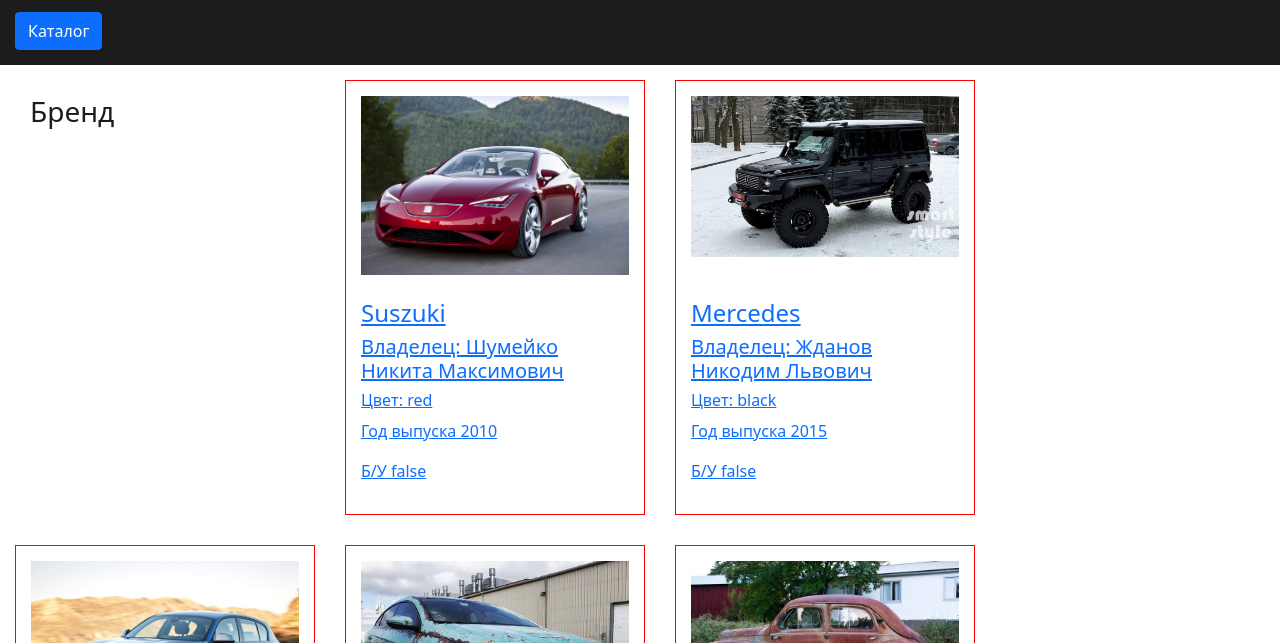
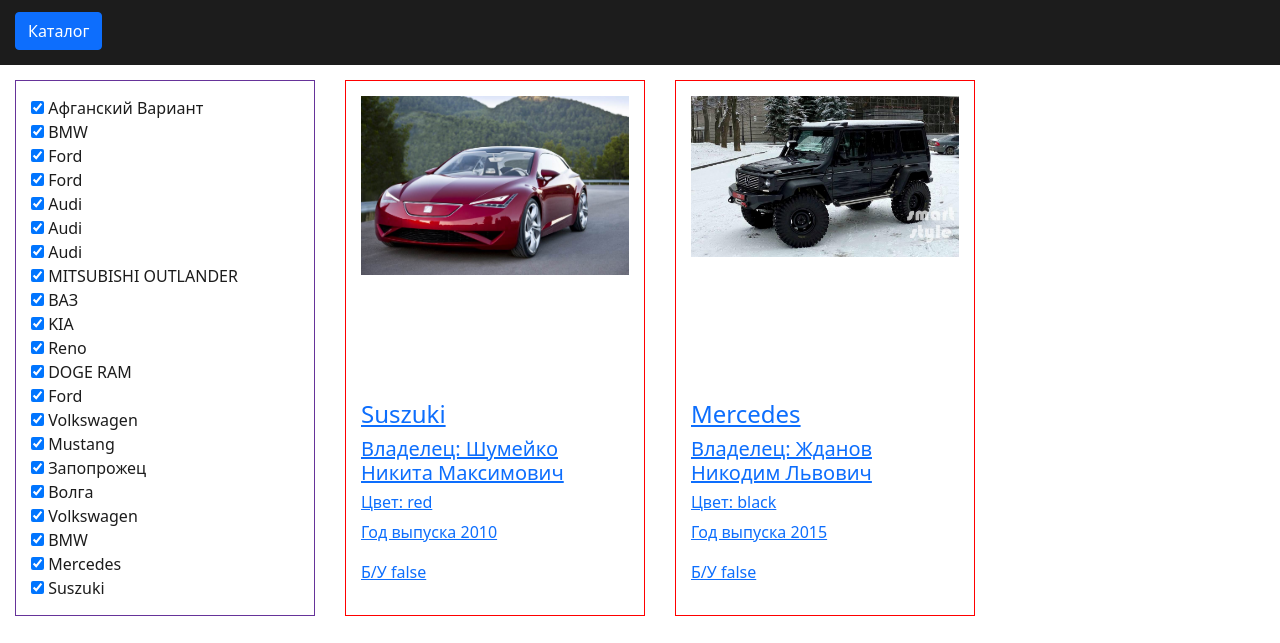
Before and after one commit to RostislavSuslov/markup-js, a plain HTML site: page index.html in a window 1280 px wide. Shown: the part 103-746 px from the top of the page. Drawn offline with nearby package versions, Linux system fonts and the light colour scheme.

Commit message:
create filter items

```diff
--- a/index.js
+++ b/index.js
@@ -374,8 +374,15 @@
 };
 
 function _createFiltersColumn() {
+    const productLoyout = document.querySelector(".product-layout");
     const filtersContainer = document.createElement("div");
     filtersContainer.className = "filters-container";
+
+    const filterGroup = document.createElement("div");
+    filterGroup.className = "filters-group";
+
+    productLoyout.insertBefore(filtersContainer, productLoyout.firstChild);
+    filtersContainer.insertBefore(filterGroup, filtersContainer.firstChild);
 
     const filtersTitle = [];
     var productBrand = document.querySelectorAll(".product-brand");
@@ -383,33 +390,23 @@
     function allBrand() {
         productBrand.forEach(function (title) {
             var title = title.textContent;
+            title.toString();
             filtersTitle.unshift(title);
         });
-    }
+    };
     allBrand();
 
 
-    console.log(filtersTitle);
+    var htmlFilters = filtersTitle.map(function (filterItem) {
+        return ` <div class="filter-item-box">
+                   <input type="checkbox" id="item-${filterItem}" checked>
+                   <label for="item-${filterItem}">${filterItem}</label>
+                 </div>`;
+    });
+    const joinFilters = htmlFilters.join('');
 
 
+    filterGroup.insertAdjacentHTML("afterbegin", joinFilters);
+    console.log(joinFilters);
 
-
-    // var input = [{value:1},{value:2}],
-    // result = [];
-    // input.forEach(v => result.push({ 'key': v }));
-
-    // console.log(result);
-    // // output = input.map(value => ({ "key": value }) );
-    // console.log(output);
-
-
-
-    var filterItem = `<div class="filter-item">
-                         <h3>Бренд</h3>
-                  </nav>`;
-    //const templatesFilters = productList.map(column => createFilters(column));
-
-    //  const templatesFilters = productList.map(column => createFilters(column));
-    //  const htmlFilters = templatesFilters.join(' ');
-    document.querySelector(".product-layout").insertAdjacentHTML("afterbegin", filterItem);
 };
--- a/style.css
+++ b/style.css
@@ -181,18 +181,28 @@
     margin: 15px;
 }
 
-a.product-thumb {}
+a.product-thumb:hover {
+    border: 1px solid var(--link-hover);
+}
 
 .product-layout {
     display: flex;
     flex-wrap: wrap;
 }
 
-.filter-item {
+.filters-container {
     display: flex;
+    flex-direction: column;
     width: 300px;
     padding: 15px;
     margin: 15px;
+    border: 1px solid var(--link-hover);
+
+}
+
+.filter-item-box label,
+.filter-item-box input {
+    cursor: pointer;
 }
 
 /* тень
```
